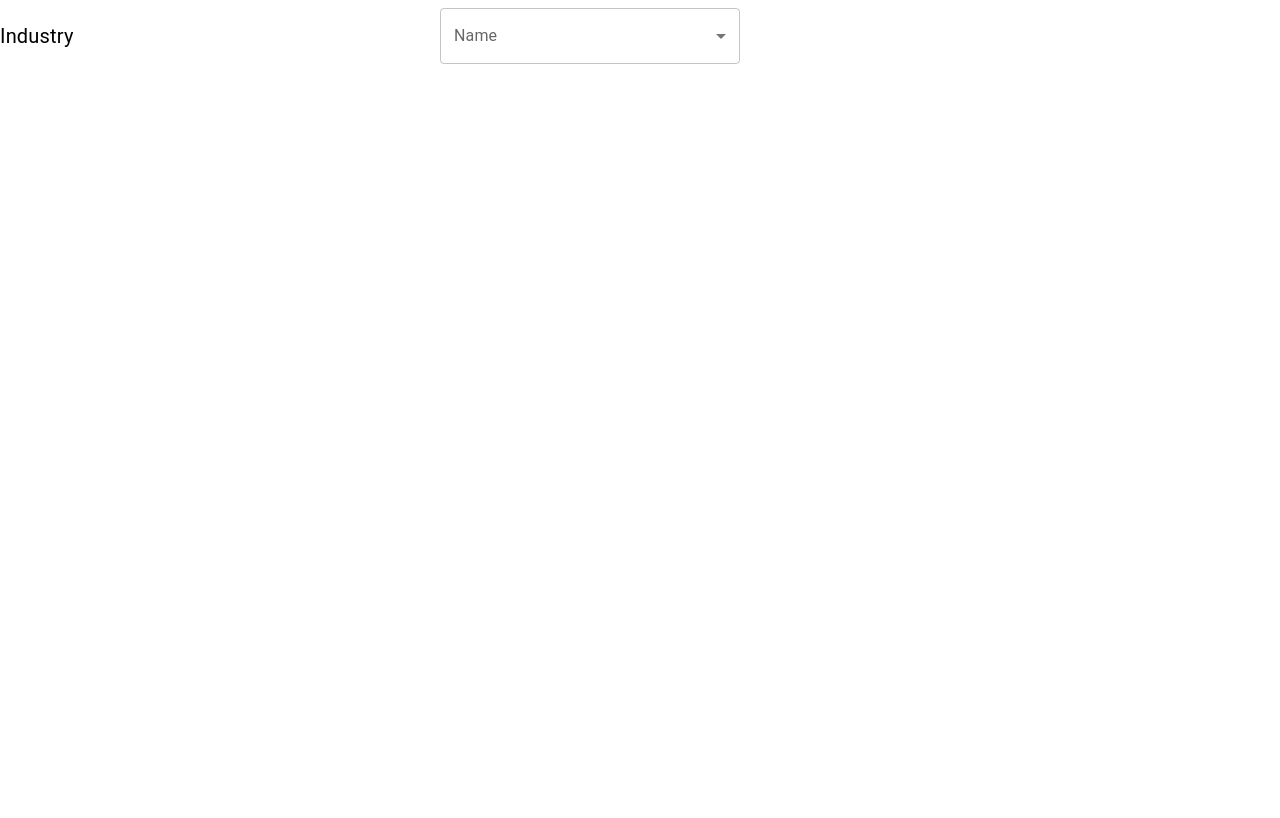
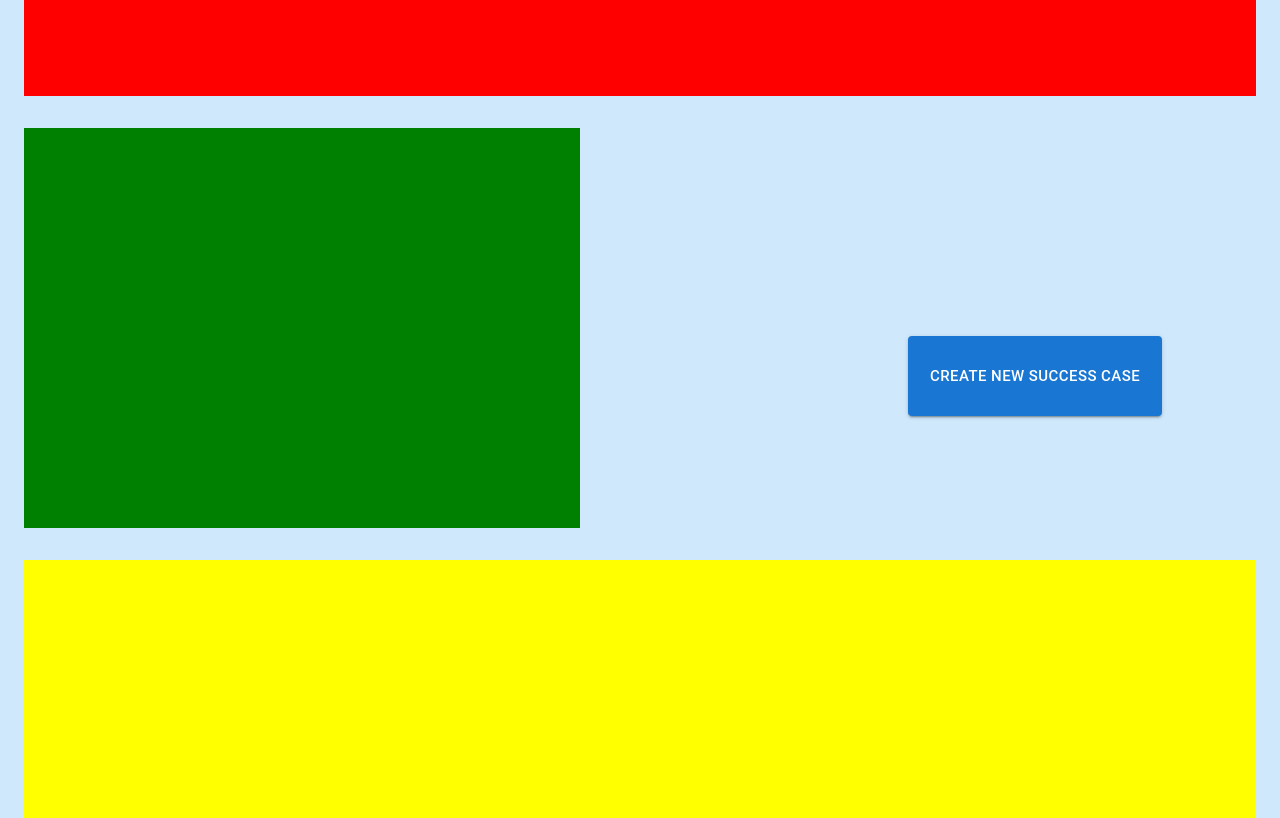
Before and after one commit to gbrizu/success-cases, a React (Create React App) app: page / in a window 1280 px wide. Built offline with nearby package versions, Linux system fonts and the light colour scheme.

Commit message:
App Restored

```diff
--- a/src/App.js
+++ b/src/App.js
@@ -2,12 +2,16 @@ import { BrowserRouter, Route, Routes } from 'react-router-dom';
 import './App.css';
 import MainLayout from './components/MainLayout';
 import MainLayout2 from './components/MainLayout2';
-import MultipleSelect from './Componentes/selectListIndustry/selectListIndustry';
 
 function App() {
   const options = ['1','2'];
   return (
-    <MultipleSelect>MultipleSelect</MultipleSelect>
+    <BrowserRouter>
+      <Routes>
+        <Route path="/" element={<MainLayout />} />
+        <Route path="layout2" element={<MainLayout2 />} />
+      </Routes>
+    </BrowserRouter>
 
 
   );
```
